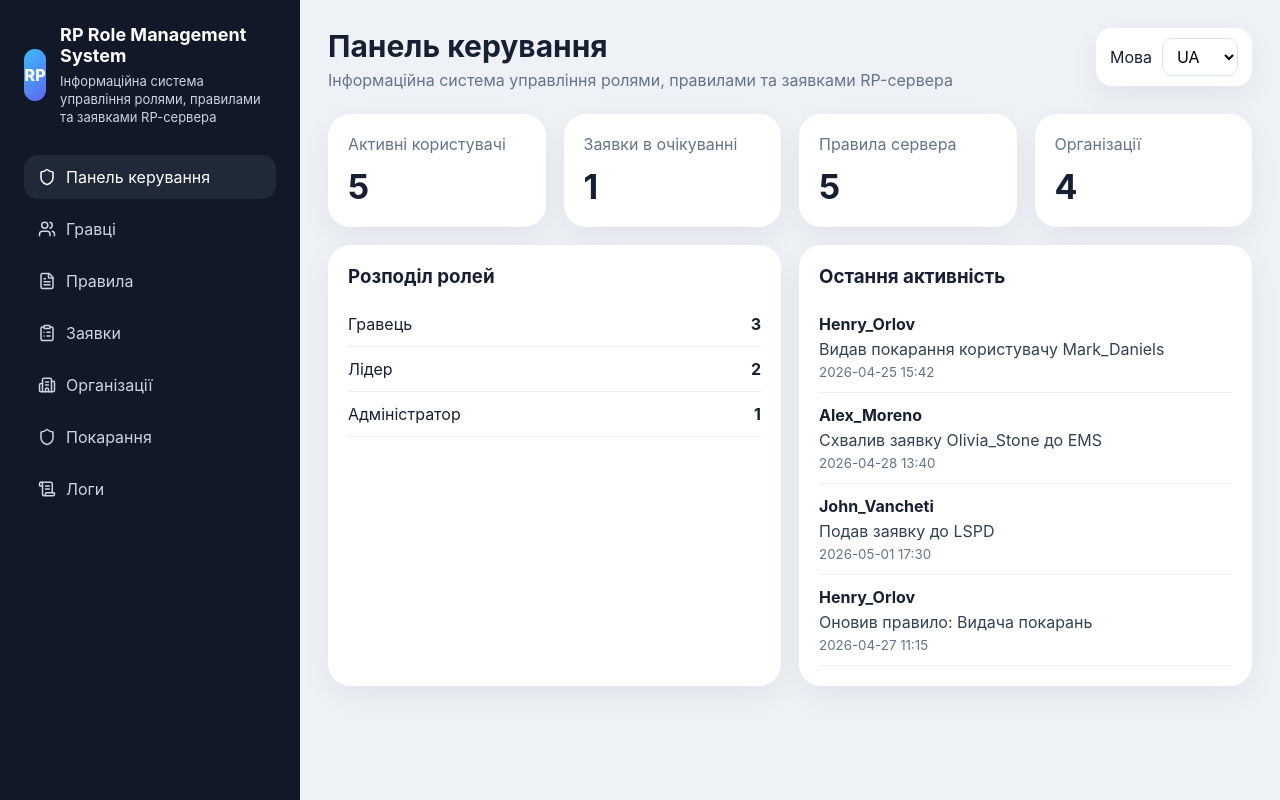
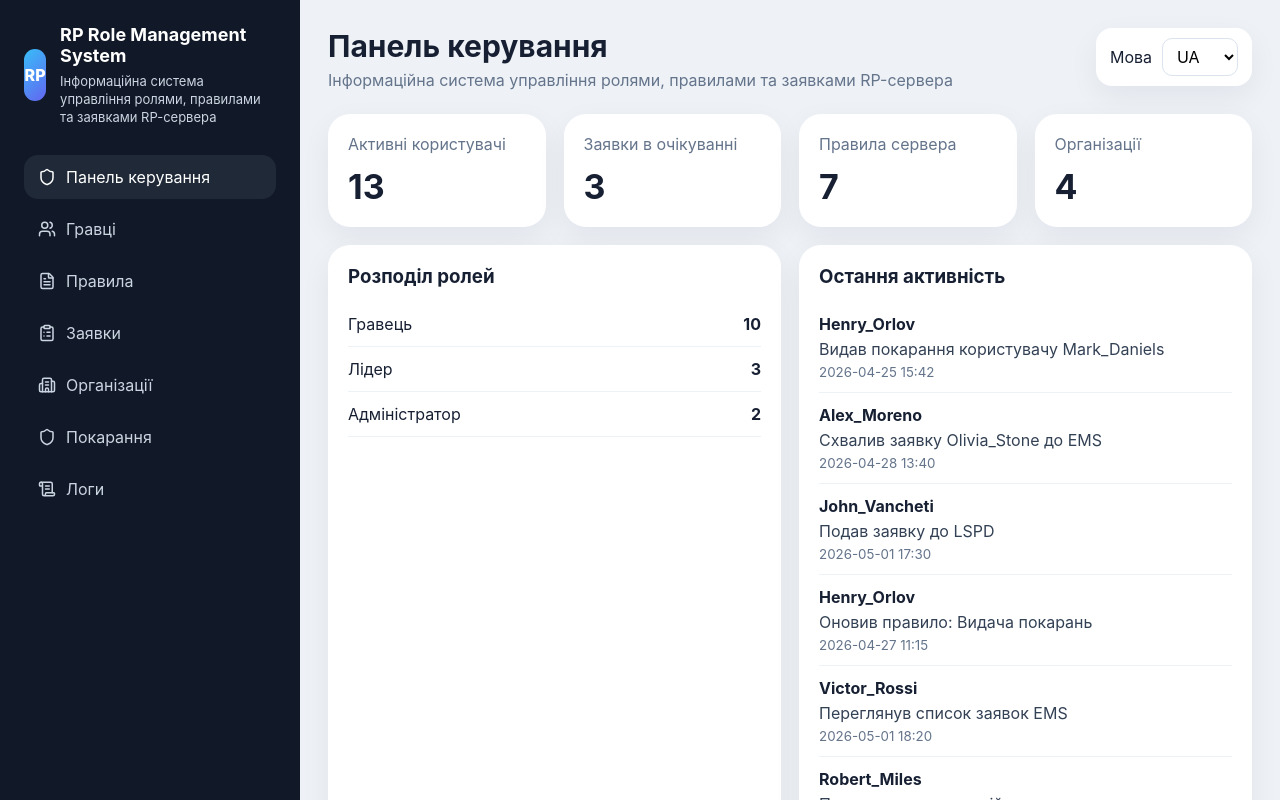
Before and after one commit to Le1mGamer/rp-role-management-system, a React (Vite) app: page / in a window 1280 px wide. Shown: the top 800 px of the page. Built offline with nearby package versions, Linux system fonts and the light colour scheme.

Commit message:
Expand seed data with login credentials and role permissions

```diff
--- a/src/data/seedData.js
+++ b/src/data/seedData.js
@@ -1,23 +1,46 @@
 export const seedData = {
   users: [
-    { id: 1, nickname: 'John_Vancheti', email: 'john.vancheti@rp.local', role: 'player', status: 'active', lastLogin: '2026-05-01 19:30' },
-    { id: 2, nickname: 'Henry_Orlov', email: 'henry.orlov@rp.local', role: 'admin', status: 'active', lastLogin: '2026-05-02 10:10' },
-    { id: 3, nickname: 'Alex_Moreno', email: 'alex.moreno@rp.local', role: 'leader', status: 'active', lastLogin: '2026-05-01 21:05' },
-    { id: 4, nickname: 'Mark_Daniels', email: 'mark.daniels@rp.local', role: 'player', status: 'banned', lastLogin: '2026-04-25 15:40' },
-    { id: 5, nickname: 'Olivia_Stone', email: 'olivia.stone@rp.local', role: 'player', status: 'active', lastLogin: '2026-05-02 08:15' },
-    { id: 6, nickname: 'Victor_Rossi', email: 'victor.rossi@rp.local', role: 'leader', status: 'active', lastLogin: '2026-04-30 22:00' }
+    { id: 1, nickname: 'John_Vancheti', password: 'Player123!', email: 'john.vancheti@rp.local', role: 'player', status: 'active', lastLogin: '2026-05-01 19:30' },
+    { id: 2, nickname: 'Henry_Orlov', password: 'Admin123!', email: 'henry.orlov@rp.local', role: 'admin', status: 'active', lastLogin: '2026-05-02 10:10' },
+    { id: 3, nickname: 'Alex_Moreno', password: 'Leader123!', email: 'alex.moreno@rp.local', role: 'leader', status: 'active', lastLogin: '2026-05-01 21:05' },
+    { id: 4, nickname: 'Mark_Daniels', password: 'Player456!', email: 'mark.daniels@rp.local', role: 'player', status: 'banned', lastLogin: '2026-04-25 15:40' },
+    { id: 5, nickname: 'Olivia_Stone', password: 'Player789!', email: 'olivia.stone@rp.local', role: 'player', status: 'active', lastLogin: '2026-05-02 08:15' },
+    { id: 6, nickname: 'Victor_Rossi', password: 'Leader456!', email: 'victor.rossi@rp.local', role: 'leader', status: 'active', lastLogin: '2026-04-30 22:00' },
+    { id: 7, nickname: 'Daniel_Carter', password: 'Player321!', email: 'daniel.carter@rp.local', role: 'player', status: 'active', lastLogin: '2026-05-01 14:10' },
+    { id: 8, nickname: 'Michael_Black', password: 'Player654!', email: 'michael.black@rp.local', role: 'player', status: 'active', lastLogin: '2026-04-29 18:25' },
+    { id: 9, nickname: 'Sofia_Reed', password: 'Player987!', email: 'sofia.reed@rp.local', role: 'player', status: 'active', lastLogin: '2026-05-02 09:45' },
+    { id: 10, nickname: 'Robert_Miles', password: 'Admin456!', email: 'robert.miles@rp.local', role: 'admin', status: 'active', lastLogin: '2026-05-01 23:30' },
+    { id: 11, nickname: 'Emma_Walker', password: 'Player147!', email: 'emma.walker@rp.local', role: 'player', status: 'active', lastLogin: '2026-04-28 12:00' },
+    { id: 12, nickname: 'Chris_Hunter', password: 'Leader789!', email: 'chris.hunter@rp.local', role: 'leader', status: 'active', lastLogin: '2026-04-30 16:55' },
+    { id: 13, nickname: 'Laura_Fox', password: 'Player258!', email: 'laura.fox@rp.local', role: 'player', status: 'inactive', lastLogin: '2026-04-15 20:20' },
+    { id: 14, nickname: 'Adam_King', password: 'Player369!', email: 'adam.king@rp.local', role: 'player', status: 'active', lastLogin: '2026-05-02 07:50' },
+    { id: 15, nickname: 'Nina_Cross', password: 'Player741!', email: 'nina.cross@rp.local', role: 'player', status: 'active', lastLogin: '2026-05-01 11:10' }
   ],
+  rolePermissions: {
+    player: ['dashboard', 'rules', 'applications', 'organizations'],
+    leader: ['dashboard', 'players', 'rules', 'applications', 'organizations', 'logs'],
+    admin: ['dashboard', 'players', 'rules', 'applications', 'organizations', 'punishments', 'logs']
+  },
   players: [
     { id: 1, userId: 1, level: 18, experience: 4520, reputation: 87, organizationId: 1 },
     { id: 2, userId: 4, level: 9, experience: 1480, reputation: 21, organizationId: null },
-    { id: 3, userId: 5, level: 14, experience: 3210, reputation: 74, organizationId: 2 }
+    { id: 3, userId: 5, level: 14, experience: 3210, reputation: 74, organizationId: 2 },
+    { id: 4, userId: 7, level: 22, experience: 6400, reputation: 91, organizationId: 1 },
+    { id: 5, userId: 8, level: 12, experience: 2700, reputation: 65, organizationId: 4 },
+    { id: 6, userId: 9, level: 19, experience: 5100, reputation: 82, organizationId: 2 },
+    { id: 7, userId: 11, level: 7, experience: 980, reputation: 53, organizationId: null },
+    { id: 8, userId: 13, level: 11, experience: 2100, reputation: 48, organizationId: 3 },
+    { id: 9, userId: 14, level: 16, experience: 3900, reputation: 78, organizationId: 4 },
+    { id: 10, userId: 15, level: 13, experience: 2850, reputation: 69, organizationId: 3 }
   ],
   admins: [
-    { id: 1, userId: 2, accessLevel: 5, permissions: ['users', 'roles', 'rules', 'punishments', 'logs'], superAdmin: true }
+    { id: 1, userId: 2, accessLevel: 5, permissions: ['users', 'roles', 'rules', 'punishments', 'logs'], superAdmin: true },
+    { id: 2, userId: 10, accessLevel: 3, permissions: ['users', 'rules', 'logs'], superAdmin: false }
   ],
   leaders: [
     { id: 1, userId: 3, organizationId: 1, rank: 'Director', membersCount: 12 },
-    { id: 2, userId: 6, organizationId: 2, rank: 'Captain', membersCount: 8 }
+    { id: 2, userId: 6, organizationId: 2, rank: 'Captain', membersCount: 8 },
+    { id: 3, userId: 12, organizationId: 4, rank: 'Commander', membersCount: 10 }
   ],
   organizations: [
     { id: 1, name: 'Los Santos Police Department', type: 'state', rating: 4.8, createdAt: '2025-09-10', members: 12 },
@@ -30,21 +53,31 @@ export const seedData = {
     { id: 2, category: 'Role Play', title: 'Дотримання ролі', text: 'Усі дії персонажа мають відповідати логіці обраної ролі та ситуації.', access: 'all', updatedAt: '2026-04-22' },
     { id: 3, category: 'Організації', title: 'Вступ до організації', text: 'Вступ можливий після подання заявки та її схвалення лідером або адміністратором.', access: 'player', updatedAt: '2026-04-24' },
     { id: 4, category: 'Адміністрація', title: 'Видача покарань', text: 'Покарання фіксуються у журналі дій із зазначенням причини та відповідальної особи.', access: 'admin', updatedAt: '2026-04-27' },
-    { id: 5, category: 'Лідери', title: 'Керування складом', text: 'Лідер відповідає за актуальність складу організації та внутрішні ролі учасників.', access: 'leader', updatedAt: '2026-04-29' }
+    { id: 5, category: 'Лідери', title: 'Керування складом', text: 'Лідер відповідає за актуальність складу організації та внутрішні ролі учасників.', access: 'leader', updatedAt: '2026-04-29' },
+    { id: 6, category: 'Заявки', title: 'Розгляд заявок', text: 'Кожна заявка має отримати один із фінальних статусів: схвалено або відхилено.', access: 'leader', updatedAt: '2026-05-01' },
+    { id: 7, category: 'Безпека', title: 'Доступ до адмін-панелі', text: 'Адміністративні функції доступні тільки користувачам із відповідним рівнем доступу.', access: 'admin', updatedAt: '2026-05-02' }
   ],
   applications: [
     { id: 1, applicantId: 1, organizationId: 1, type: 'join_organization', status: 'pending', submittedAt: '2026-05-01 17:30' },
     { id: 2, applicantId: 5, organizationId: 2, type: 'join_organization', status: 'approved', submittedAt: '2026-04-28 13:20' },
-    { id: 3, applicantId: 4, organizationId: 3, type: 'join_organization', status: 'rejected', submittedAt: '2026-04-22 18:45' }
+    { id: 3, applicantId: 4, organizationId: 3, type: 'join_organization', status: 'rejected', submittedAt: '2026-04-22 18:45' },
+    { id: 4, applicantId: 7, organizationId: 1, type: 'rank_update', status: 'approved', submittedAt: '2026-04-29 12:30' },
+    { id: 5, applicantId: 8, organizationId: 4, type: 'join_organization', status: 'pending', submittedAt: '2026-05-01 20:00' },
+    { id: 6, applicantId: 11, organizationId: 2, type: 'join_organization', status: 'pending', submittedAt: '2026-05-02 09:30' },
+    { id: 7, applicantId: 15, organizationId: 3, type: 'join_organization', status: 'approved', submittedAt: '2026-04-26 18:10' }
   ],
   punishments: [
     { id: 1, userId: 4, type: 'ban', reason: 'Порушення правил сервера', startDate: '2026-04-25', endDate: '2026-05-25' },
-    { id: 2, userId: 1, type: 'warning', reason: 'Некоректна поведінка у чаті', startDate: '2026-04-18', endDate: '2026-05-18' }
+    { id: 2, userId: 1, type: 'warning', reason: 'Некоректна поведінка у чаті', startDate: '2026-04-18', endDate: '2026-05-18' },
+    { id: 3, userId: 13, type: 'warning', reason: 'Порушення внутрішнього регламенту організації', startDate: '2026-04-20', endDate: '2026-05-05' }
   ],
   logs: [
     { id: 1, userId: 2, action: 'Видав покарання користувачу Mark_Daniels', timestamp: '2026-04-25 15:42' },
     { id: 2, userId: 3, action: 'Схвалив заявку Olivia_Stone до EMS', timestamp: '2026-04-28 13:40' },
     { id: 3, userId: 1, action: 'Подав заявку до LSPD', timestamp: '2026-05-01 17:30' },
-    { id: 4, userId: 2, action: 'Оновив правило: Видача покарань', timestamp: '2026-04-27 11:15' }
+    { id: 4, userId: 2, action: 'Оновив правило: Видача покарань', timestamp: '2026-04-27 11:15' },
+    { id: 5, userId: 6, action: 'Переглянув список заявок EMS', timestamp: '2026-05-01 18:20' },
+    { id: 6, userId: 10, action: 'Переглянув журнал дій системи', timestamp: '2026-05-02 09:55' },
+    { id: 7, userId: 12, action: 'Оновив склад MerryWeather Security', timestamp: '2026-05-01 21:10' }
   ]
 };
```
